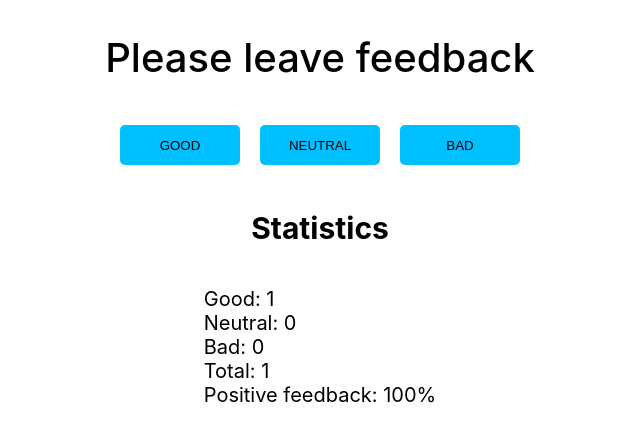
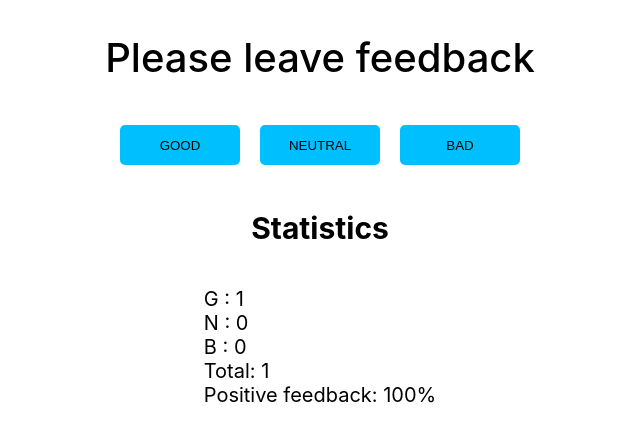
Before and after one commit to EwelinaManiecka/goit-react-hw-02-feedback, a React (Create React App) app: page / in a window 1280 px wide. Both pictures are taken after a click on the button "GOOD". Shown: the top 442 px of the page, without its empty margins (320-960 px from the left). Built offline with nearby package versions, Linux system fonts and the light colour scheme.

Commit message:
jsx change
change files jsx with props

```diff
--- a/src/components/App.jsx
+++ b/src/components/App.jsx
@@ -27,23 +27,24 @@ class App extends Component {
     });
   };
 
-  countZero = () => {
-    if (
-      this.state.good === 0 &&
-      this.state.neutral === 0 &&
-      this.state.bad === 0
-    ) {
-      return true;
-    } else {
-      return false;
-    }
-  };
+  // countZero = () => {
+  //   if (
+  //     this.state.good === 0 &&
+  //     this.state.neutral === 0 &&
+  //     this.state.bad === 0
+  //   ) {
+  //     return true;
+  //   } else {
+  //     return false;
+  //   }
+  // };
   countPositiveFeedbackPercentage = () => {
     return Math.trunc((this.state.good / this.countTotalFeedback()) * 100);
   };
 
   render() {
     const btnNames = Object.keys(this.state);
+    const actualState = this.state;
     return (
       <div className="App">
         <section>
@@ -51,11 +52,11 @@ class App extends Component {
             options={btnNames}
             onLeaveFeedback={this.onLeaveFeedback}
           />
-          {this.countZero() ? (
+          {this.countTotalFeedback() === 0 ? (
             <Notification message="No feedback given" />
           ) : (
             <Statistics
-              stat={this.state}
+              options={actualState}
               total={this.countTotalFeedback()}
               positivePercentage={this.countPositiveFeedbackPercentage()}
             />
--- a/src/components/Feedback/FeedbackOpinion.js
+++ b/src/components/Feedback/FeedbackOpinion.jsx
@@ -3,13 +3,12 @@ import PropTypes from 'prop-types';
 import css from './FeedbackOpinion.module.css';
 
 class FeedbackOpinions extends Component {
-  static defaultProps = {
-    options: [],
-  };
-  static propTypes = {
-    options: PropTypes.array.isRequired,
-    onLeaveFeedback: PropTypes.func.isRequired,
-  };
+  constructor(props) {
+    super(props);
+    this.state = {
+      options: [],
+    };
+  }
 
   render() {
     return (
@@ -33,4 +32,9 @@ class FeedbackOpinions extends Component {
   }
 }
 
+FeedbackOpinions.propTypes = {
+  options: PropTypes.array.isRequired,
+  onLeaveFeedback: PropTypes.func.isRequired,
+};
+
 export default FeedbackOpinions;
--- a/src/components/Notification/Notification.js
+++ /dev/null
@@ -1,23 +0,0 @@
-import css from './Notification.module.css';
-import { Component } from 'react';
-import PropTypes from 'prop-types';
-import shortid from 'shortid';
-
-class Notification extends Component {
-  static defaultProps = {
-    message: '',
-  };
-  static prpoTypes = {
-    Message: PropTypes.string,
-  };
-
-  render() {
-    return (
-      <h2 className={css.notification} key={shortid.generate()}>
-        {this.props.message}
-      </h2>
-    );
-  }
-}
-
-export default Notification;
--- /dev/null
+++ b/src/components/Notification/Notification.jsx
@@ -0,0 +1,19 @@
+import css from './Notification.module.css';
+import { Component } from 'react';
+
+const initialState = ``;
+
+class Notification extends Component {
+  constructor(props) {
+    super(props);
+    this.state = {
+      message: initialState,
+    };
+  }
+
+  render() {
+    return <h2 className={css.notification}>{this.props.message}</h2>;
+  }
+}
+
+export default Notification;
--- a/src/components/Statistics/Statistic.js
+++ /dev/null
@@ -1,47 +0,0 @@
-import css from './Statistic.module.css';
-import { Component } from 'react';
-import PropTypes from 'prop-types';
-import shortid from 'shortid';
-
-class Statistics extends Component {
-  static defaultProps = {
-    stat: { good: 0, neutral: 0, bad: 0 },
-    total: 0,
-  };
-  static propTypes = {
-    stat: PropTypes.object.isRequired,
-    total: PropTypes.number,
-  };
-
-  render() {
-    return (
-      <div className={css.statistics}>
-        <h2 className={css.statistics__title}>Statistics</h2>
-        <ul className={css.statistics__list}>
-          {Object.entries(this.props.stat).map(([key, value]) => {
-            return (
-              <li className={css.statistics__item} key={shortid.generate()}>
-                <span className={css.statistics__name} key={shortid.generate()}>
-                  {key}:{' '}
-                </span>
-                <span key={shortid.generate()}>{value}</span>
-              </li>
-            );
-          })}
-          <li className={css.statistics__item} key={shortid.generate()}>
-            <span key={shortid.generate()}>Total: </span>
-            <span key={shortid.generate()}>{this.props.total}</span>
-          </li>
-          <li className={css.statistics__item} key={shortid.generate()}>
-            <span key={shortid.generate()}>Positive feedback: </span>
-            <span key={shortid.generate()}>
-              {this.props.positivePercentage}%
-            </span>
-          </li>
-        </ul>
-      </div>
-    );
-  }
-}
-
-export default Statistics;
--- /dev/null
+++ b/src/components/Statistics/Statistic.jsx
@@ -0,0 +1,34 @@
+import css from './Statistic.module.css';
+import PropTypes from 'prop-types';
+
+const Statistics = ({ options, total, positivePercentage }) => {
+  return (
+    <div className={css.statistics}>
+      <h2 className={css.statistics__title}>Statistics</h2>
+      <ul className={css.statistics__list}>
+        {Object.entries(options).map(option => (
+          <li className={css.statistics__item} name={option[0]} key={option[0]}>
+            <span className={css.statistics__name}>
+              {option[0][0]} : {option[1]}
+            </span>
+          </li>
+        ))}
+
+        <li className={css.statistics__item}>
+          <span>Total: {total}</span>
+        </li>
+        <li className={css.statistics__item}>
+          <span>Positive feedback: {positivePercentage}%</span>
+        </li>
+      </ul>
+    </div>
+  );
+};
+
+Statistics.propTypes = {
+  options: PropTypes.object.isRequired,
+  total: PropTypes.number.isRequired,
+  positivePercentage: PropTypes.number.isRequired,
+};
+
+export default Statistics;
```
